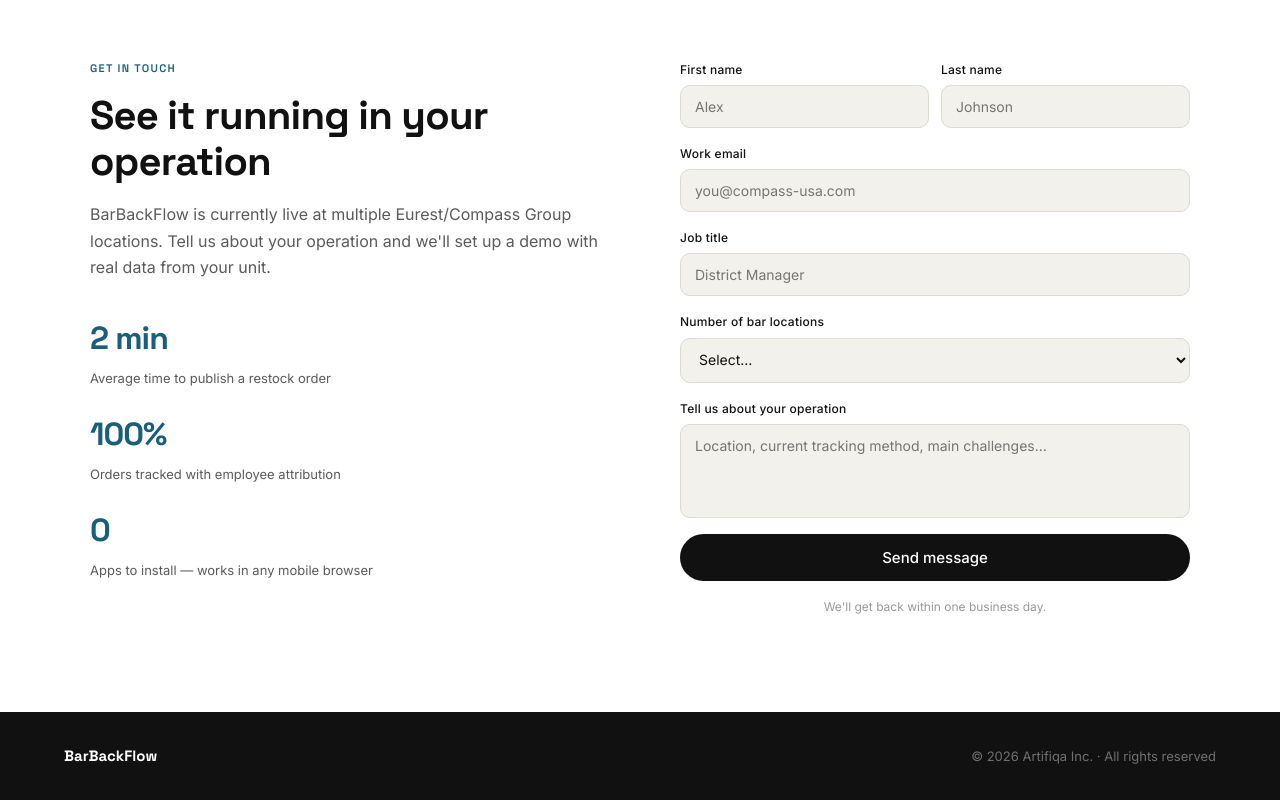
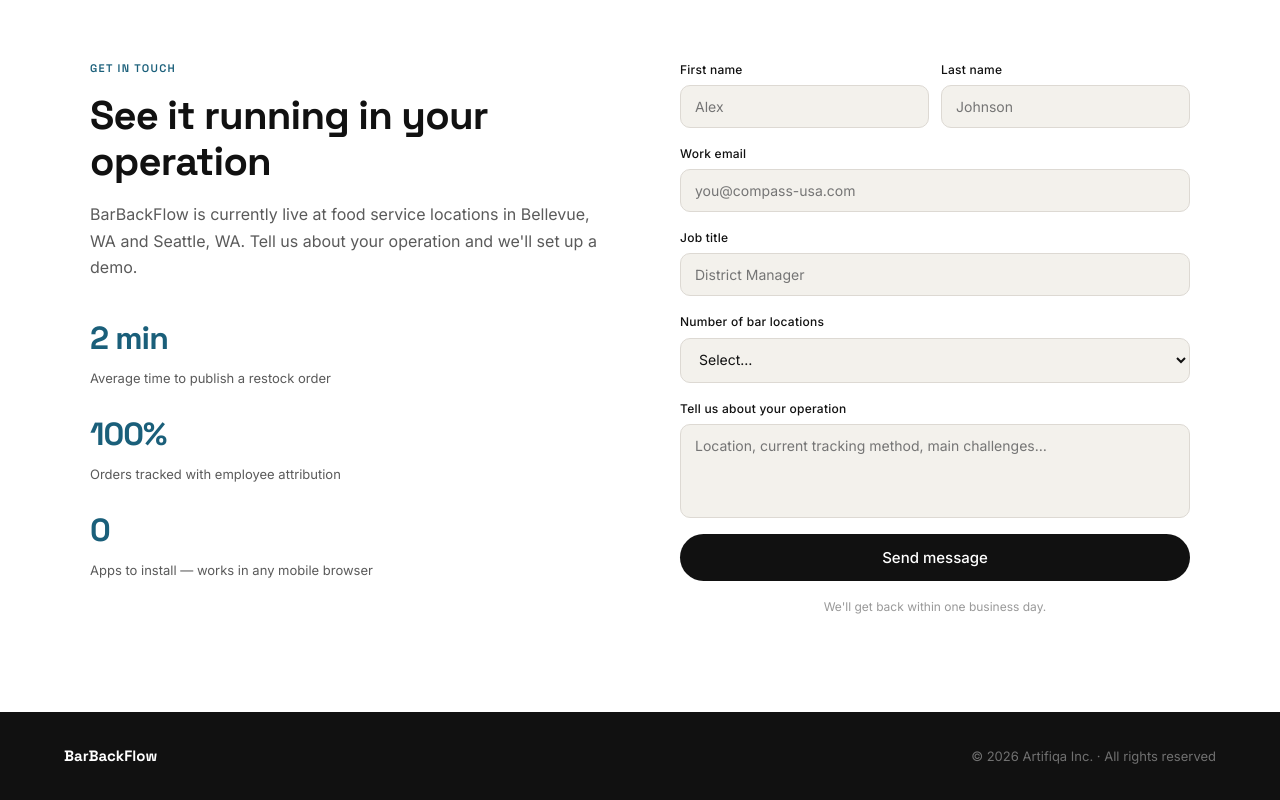
Before and after one commit to Palgrich/barbackflow, a plain HTML site: page index.html in a window 1280 px wide. Shown: the part 3482-4282 px from the top of the page. Drawn offline with Linux system fonts and the light colour scheme.

Commit message:
Remove client name from contact section

```diff
--- a/index.html
+++ b/index.html
@@ -900,7 +900,7 @@
       <div>
         <div class="section-eyebrow">Get in touch</div>
         <div class="contact-info-title">See it running in your operation</div>
-        <p class="contact-info-sub">BarBackFlow is currently live at multiple Eurest/Compass Group locations. Tell us about your operation and we'll set up a demo with real data from your unit.</p>
+        <p class="contact-info-sub">BarBackFlow is currently live at food service locations in Bellevue, WA and Seattle, WA. Tell us about your operation and we'll set up a demo.</p>
         <div class="contact-stat">
           <div class="contact-stat-num">2 min</div>
           <div class="contact-stat-label">Average time to publish a restock order</div>
```
